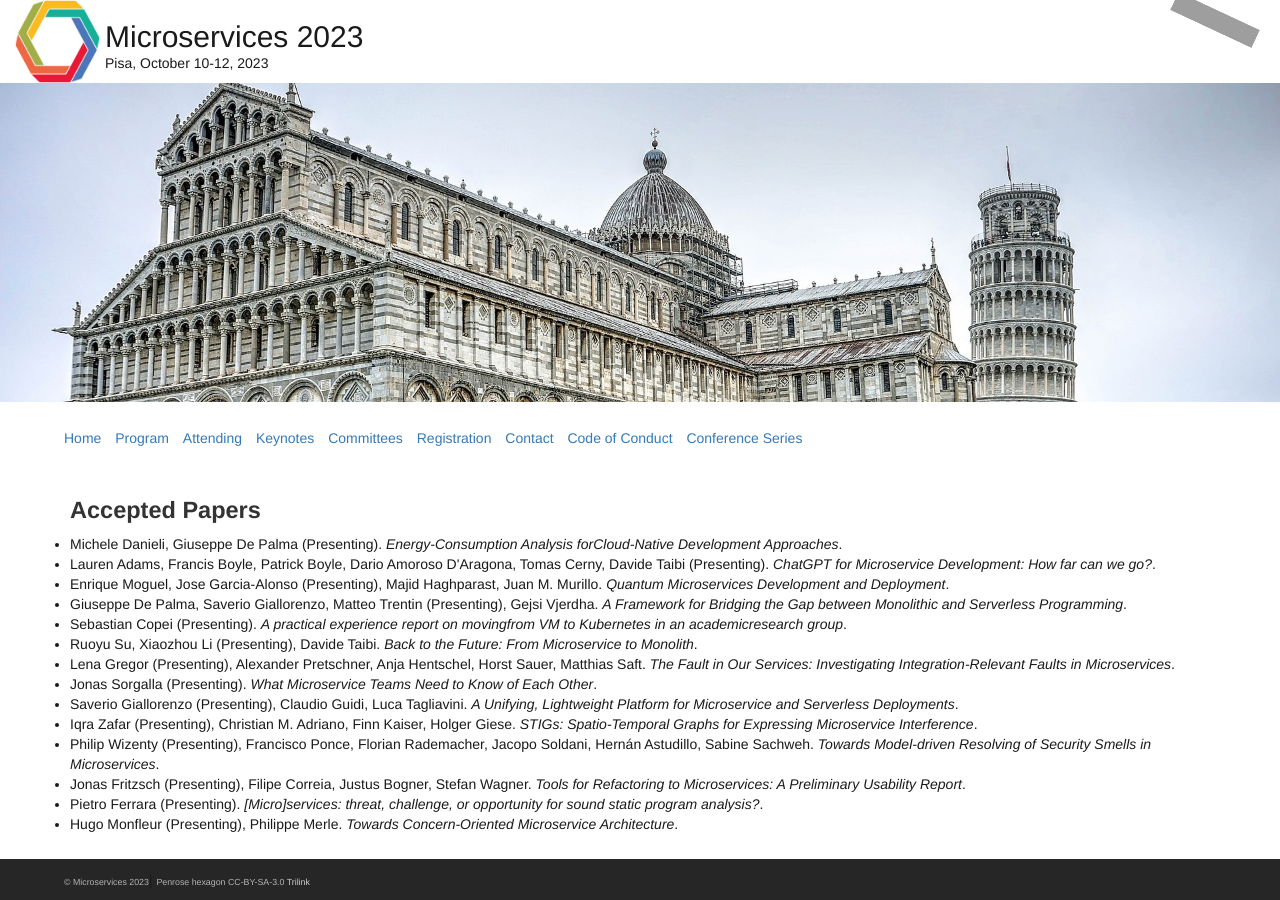
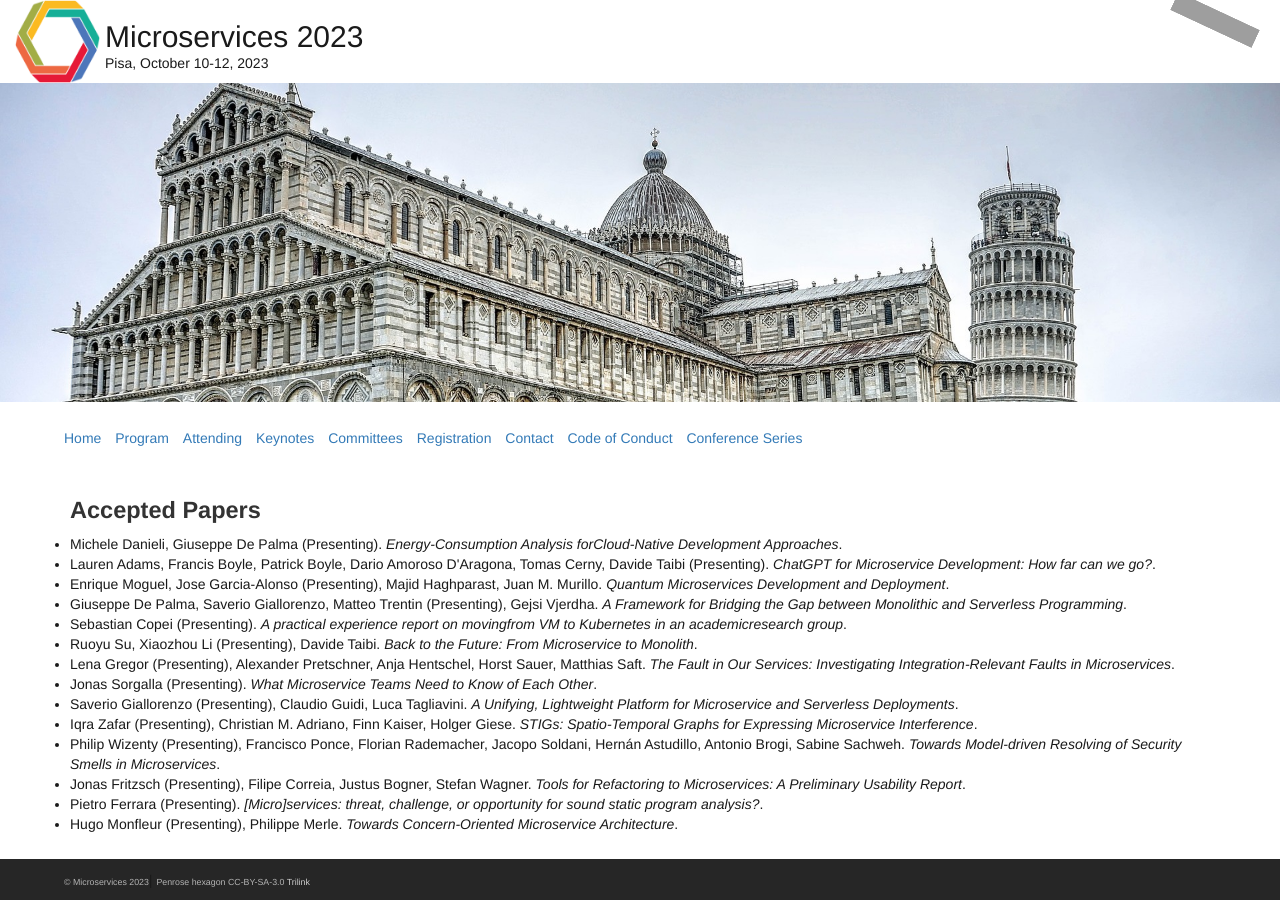
Before and after one commit to microservices-community/microservices-2023, a Jekyll site: the page built from accepted.md, in a window 1280 px wide. Built offline with Jekyll 4.4.1, drawn with Linux system fonts in a browser that asks for light colours; grey boxes are pictures that could not be loaded.

Commit message:
Update papers.yml

```diff
--- a/_data/papers.yml
+++ b/_data/papers.yml
@@ -142,6 +142,7 @@
     - Florian Rademacher
     - Jacopo Soldani
     - Hernán Astudillo
+    - Antonio Brogi
     - Sabine Sachweh
   title: Towards Model-driven Resolving of Security Smells in Microservices
   paper: 15-wizenty-security-smell-resolution.pdf
```
